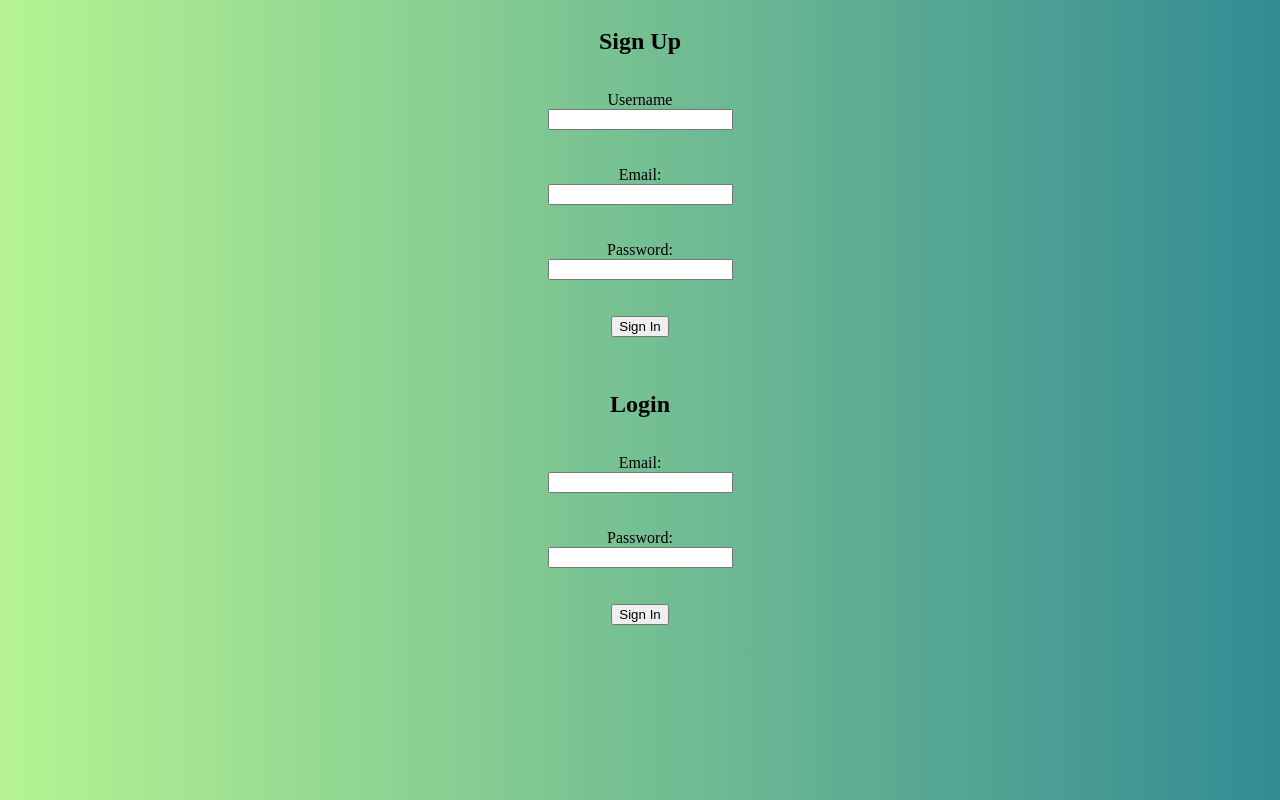
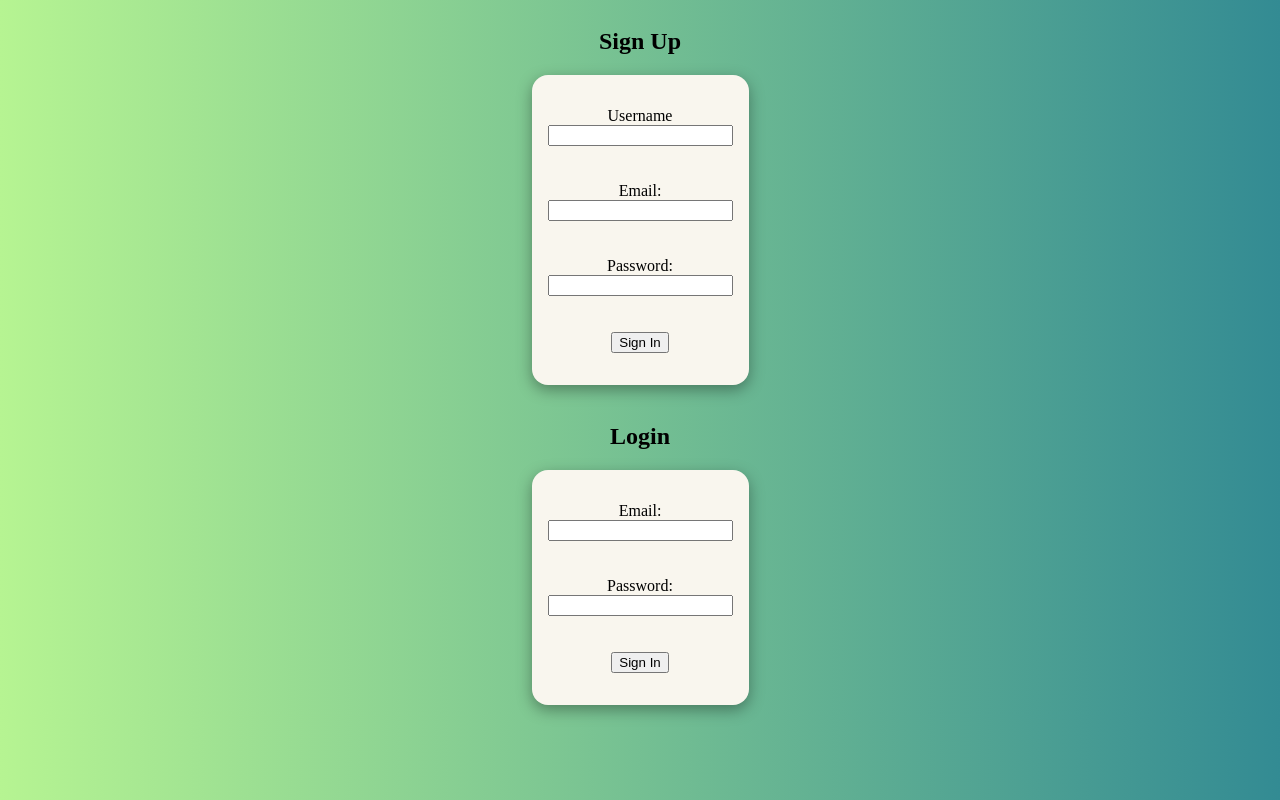
Before and after one commit to Markpm-code/Lepre-Track, a website built with Parcel: page index.html in a window 1280 px wide. Built offline with nearby package versions, Linux system fonts and the light colour scheme; some packages are replaced by stand-ins of ours.

Commit message:
Auth form styling

```diff
--- a/src/assets/css/styles.css
+++ b/src/assets/css/styles.css
@@ -5,6 +5,10 @@
     rgb(182, 244, 146),
     rgb(51, 139, 147)
   );
+
+  --primary-white: #f9f6ee;
+
+  --box-shadow: rgba(0, 0, 0, 0.35) 0px 5px 15px;
 }
 
 /* BASIC CSS FOR DEMO PURPOSES */
@@ -19,9 +23,12 @@ body {
 }
 
 form {
-  padding: 1rem;
+  padding: 2rem 1rem;
   display: flex;
   justify-content: center;
   align-items: center;
   flex-direction: column;
+  background-color: var(--primary-white);
+  border-radius: 1rem;
+  box-shadow: var(--box-shadow);
 }
```
